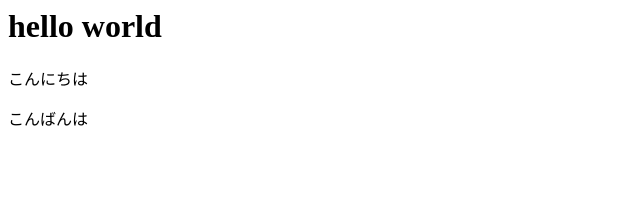
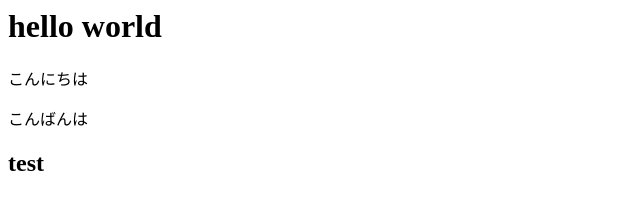
Before and after one commit to sdtp10/recursion1, a plain HTML site: page index.html in a window 1280 px wide. Shown: the full height of the page, 0-640 px from the left. Drawn offline with Linux system fonts and the light colour scheme.

Commit message:
Fix malformed h2 tag

```diff
--- a/index.html
+++ b/index.html
@@ -1,4 +1,4 @@
 <h1>hello world</h1>
 <p>こんにちは</p>
 <p>こんばんは</p>
-<h2><test</h2>
+<h2>test</h2>
```
